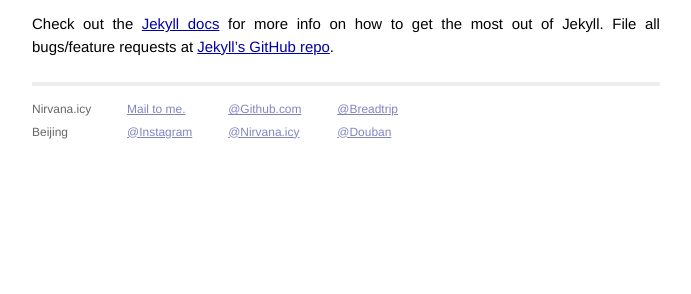
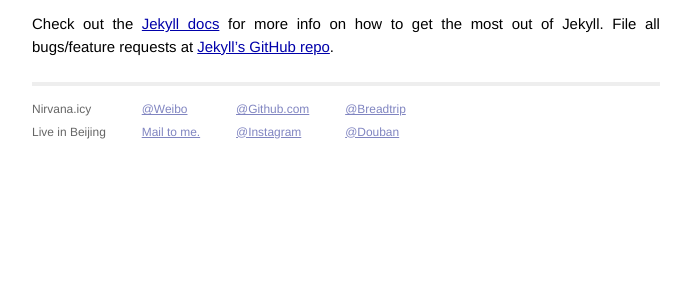
Before and after one commit to Nirvana-icy/Nirvana-icy.github.io, a Jekyll site: the page built from _posts/2014-02-14-welcome-to-jekyll.markdown, in a window 1280 px wide. Shown: the part 411-705 px from the top of the page, without its empty margins (294-985 px from the left). Built offline with Jekyll 4.4.1, drawn with Linux system fonts in a browser that asks for light colours; Markdown is read by kramdown in place of the engine named in the settings.

Commit message:
Update index UI

```diff
--- a/_layouts/default.html
+++ b/_layouts/default.html
@@ -27,19 +27,19 @@
             <div class="contact">
               <p>
                 Nirvana.icy<br />
-                Beijing
+                Live in Beijing
               </p>
             </div>
             <div class="contact">
                 <p>
-                <a href="mailto:jinglong.bi@icloud.com?subject=Mail from Nirvana_icy's blog">Mail to me.</a><br />
-                <a href="http://instagram.com/nirvana_icy">@Instagram</a>
+                <a href="http://weibo.com/waitbefore/home">@Weibo</a><br />
+                <a href="mailto:jinglong.bi@icloud.com?subject=Mail from Nirvana_icy's blog">Mail to me.</a>
                 </p>
             </div>
             <div class="contact">
                 <p>
                 <a href="https://github.com/Nirvana-icy">@Github.com</a><br />
-                <a href="http://weibo.com/waitbefore/home">@Nirvana.icy</a>
+                <a href="http://instagram.com/nirvana_icy">@Instagram</a>
                 </p>
             </div>
             <div class="contact">
```
